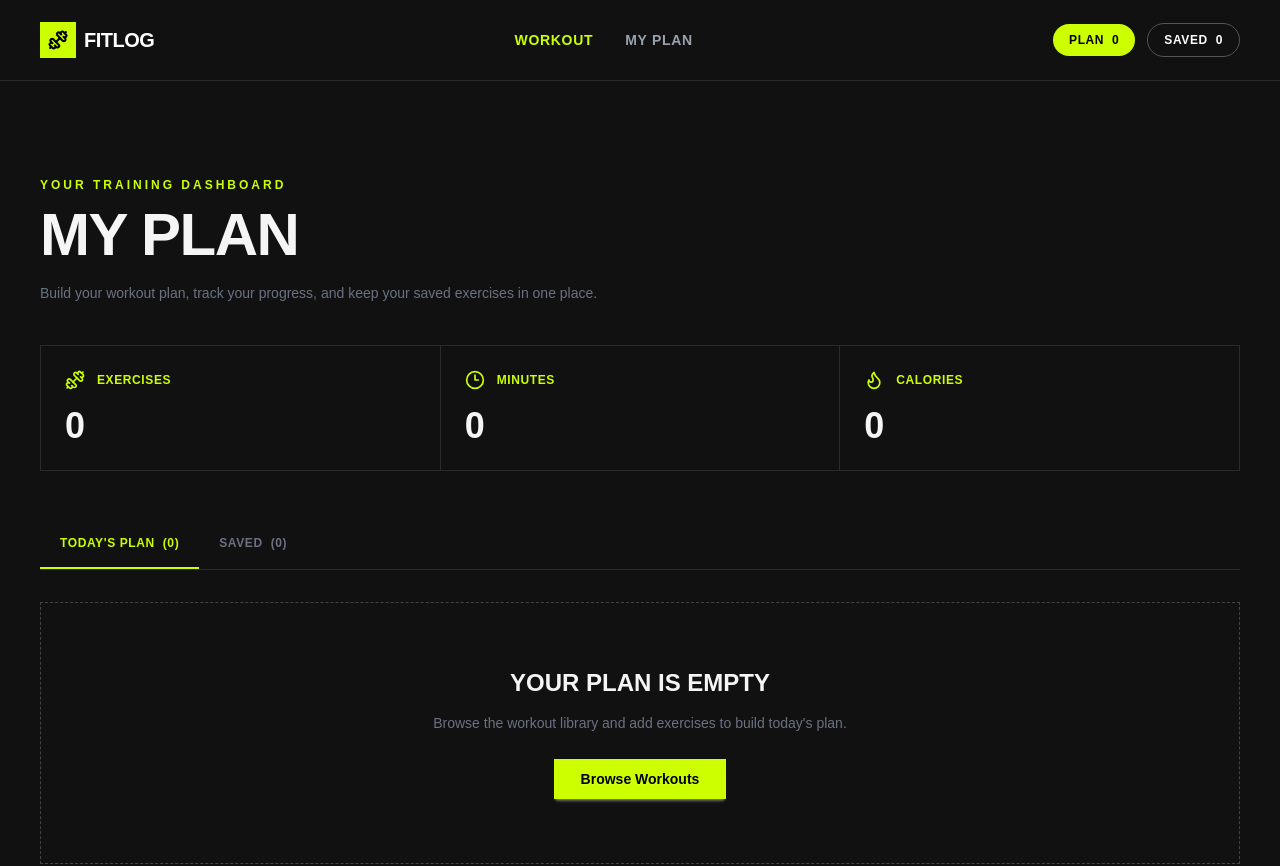
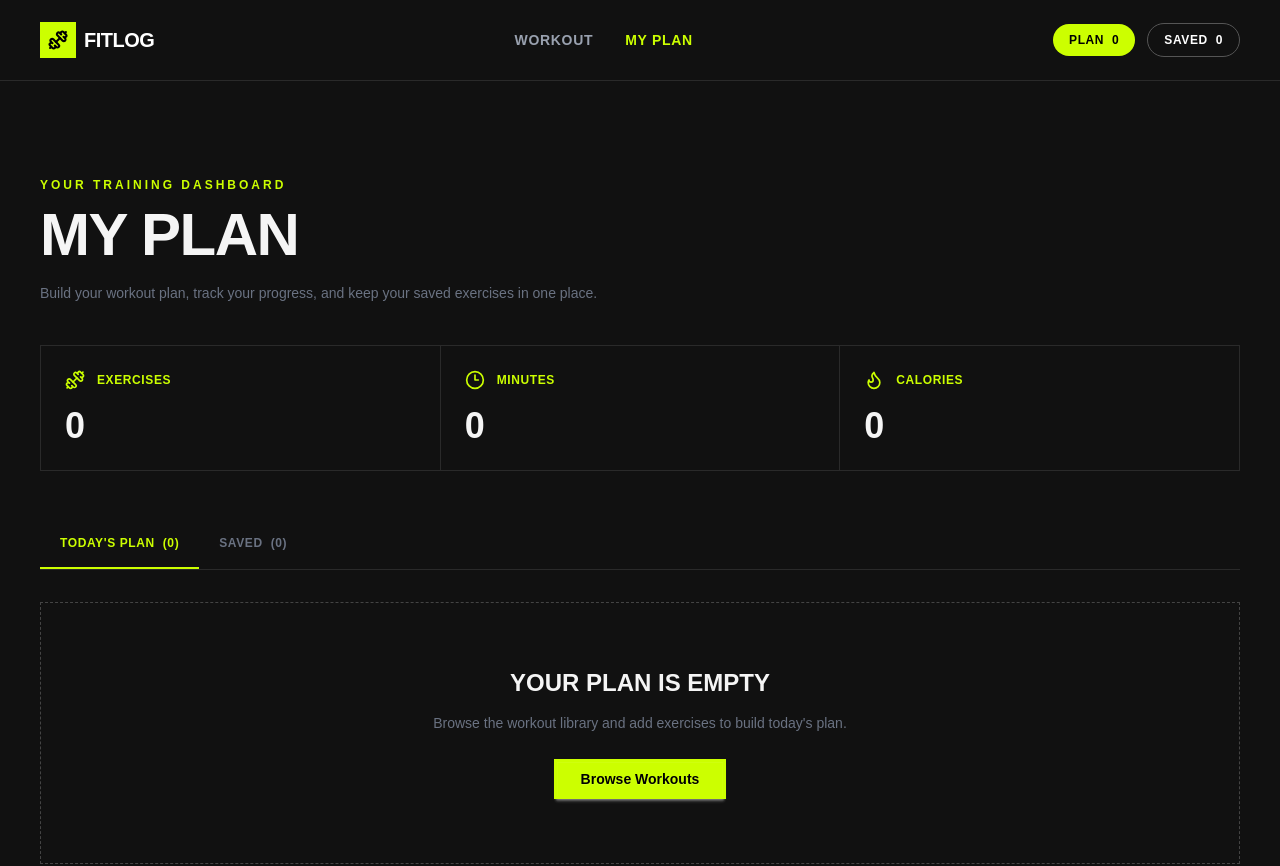
Before and after one commit to suvonath/fit-log, a Next.js app: page /my-plan in a window 1280 px wide. Shown: the top 866 px of the page. Built offline with nearby package versions, Linux system fonts and the light colour scheme.

Commit message:
feat: add active navbar navigation

```diff
--- a/components/Navbar.tsx
+++ b/components/Navbar.tsx
@@ -4,11 +4,15 @@ import Link from "next/link";
 import { Dumbbell, Menu, X } from "lucide-react";
 import { useState } from "react";
 import { useFitLog } from "@/context/FitLogContext";
-
+import { usePathname } from "next/navigation";
 
 export default function Navbar() {
   const [isMenuOpen, setIsMenuOpen] = useState(false);
   const { plan, saved } = useFitLog();
+  const pathname = usePathname();
+
+  const isWorkoutPage = pathname === "/";
+  const isPlanPage = pathname === "/my-plan";
 
   return (
     <header className="border-b border-[#2a2a2a] bg-[#111111]">
@@ -32,14 +36,20 @@ export default function Navbar() {
         <nav className="hidden items-center gap-8 md:flex">
           <Link
             href="/"
-            className="text-sm font-bold uppercase tracking-wider text-[#ccff00]"
+            className={`text-sm font-bold uppercase tracking-wider transition ${
+              isWorkoutPage
+                ? "text-[#ccff00]"
+                : "text-gray-400 hover:text-white"
+            }`}
           >
             Workout
           </Link>
 
           <Link
             href="/my-plan"
-            className="text-sm font-bold uppercase tracking-wider text-gray-400 transition hover:text-white"
+            className={`text-sm font-bold uppercase tracking-wider transition ${
+              isPlanPage ? "text-[#ccff00]" : "text-gray-400 hover:text-white"
+            }`}
           >
             My Plan
           </Link>
@@ -79,7 +89,9 @@ export default function Navbar() {
           <nav className="flex flex-col gap-4">
             <Link
               href="/"
-              className="text-sm font-bold uppercase tracking-wider text-[#ccff00]"
+              className={`text-sm font-bold uppercase tracking-wider ${
+                isWorkoutPage ? "text-[#ccff00]" : "text-gray-400"
+              }`}
               onClick={() => setIsMenuOpen(false)}
             >
               Workout
@@ -87,7 +99,9 @@ export default function Navbar() {
 
             <Link
               href="/my-plan"
-              className="text-sm font-bold uppercase tracking-wider text-gray-400"
+              className={`text-sm font-bold uppercase tracking-wider ${
+                isPlanPage ? "text-[#ccff00]" : "text-gray-400"
+              }`}
               onClick={() => setIsMenuOpen(false)}
             >
               My Plan
```
